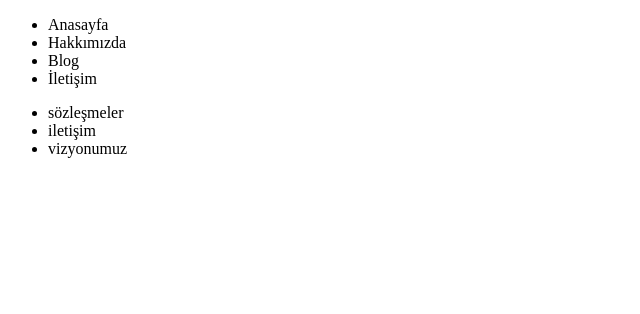
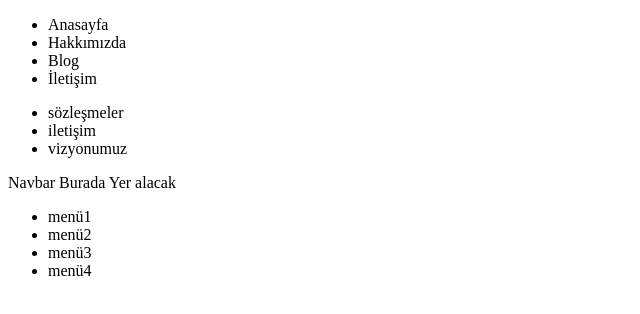
Before and after one commit to EmreYamanYazilim/vue, a Vue app in the folder vue CLI/vue-playlist/: page / in a window 1280 px wide. Shown: the top 314 px of the page, without its empty margins (0-640 px from the left). Built offline with nearby package versions, Linux system fonts and the light colour scheme.

Commit message:
local deneme 2

```diff
--- a/vue CLI/vue-playlist/src/App.vue
+++ b/vue CLI/vue-playlist/src/App.vue
@@ -1,16 +1,19 @@
 <template>
   <app-header></app-header>
   <app-footer></app-footer>
+  <app-nav></app-nav>
 </template>
 
 <script>
 import Header from './header.vue'
 import Footer from './footer.vue'
+import Nav from './nav.vue';
 
 export default {
   components: {
     "app-header": Header,
-    "app-footer": Footer
+    "app-footer": Footer,
+    "app-nav": Nav
   },
   data() {
     return {
--- /dev/null
+++ b/vue CLI/vue-playlist/src/nav.vue
@@ -0,0 +1,23 @@
+<template>
+    <div>
+        {{ navBolumu }}
+    </div>
+    <ul>
+        <li v-for="nav in navArray">
+            {{ nav }}
+        </li>
+    </ul>
+</template>
+
+<script>
+
+export default{
+    data() {
+        return {
+            navBolumu:"Navbar Burada Yer alacak",
+            navArray: ["menü1","menü2","menü3","menü4"]
+        }
+    },
+}
+
+</script>
```
